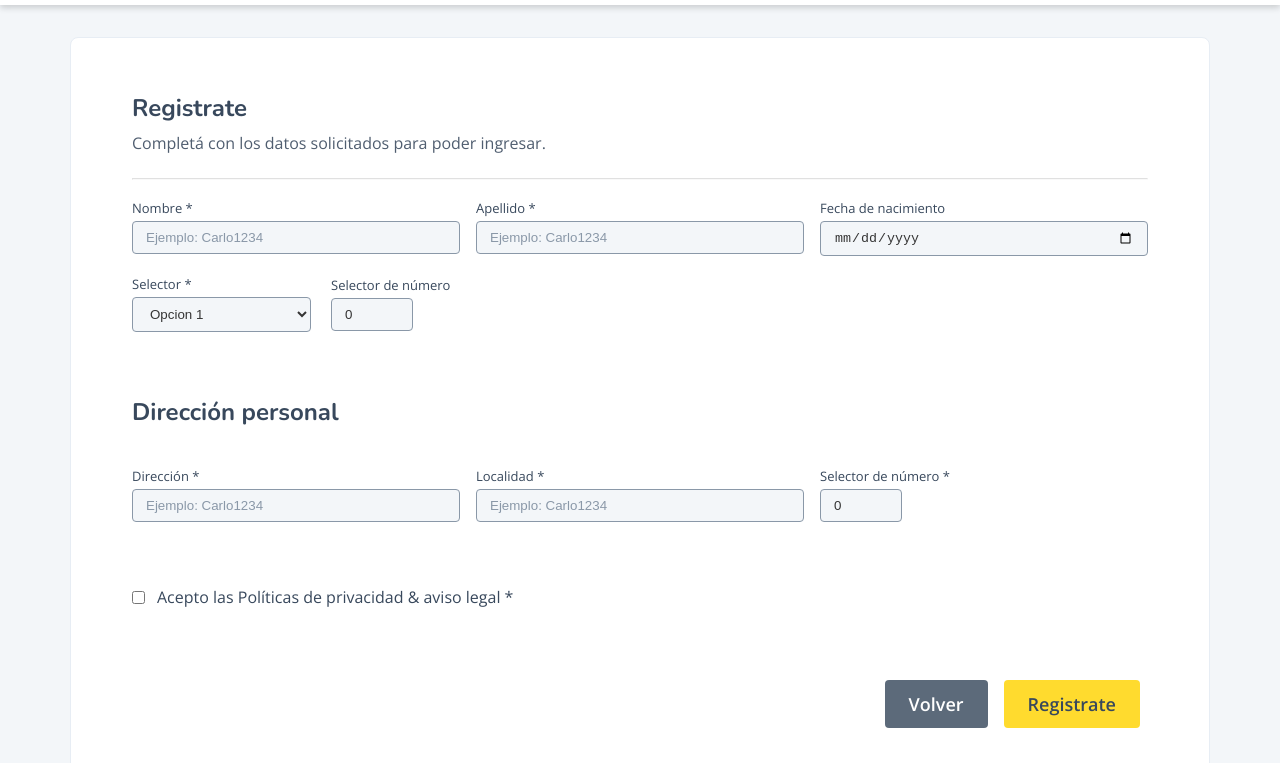
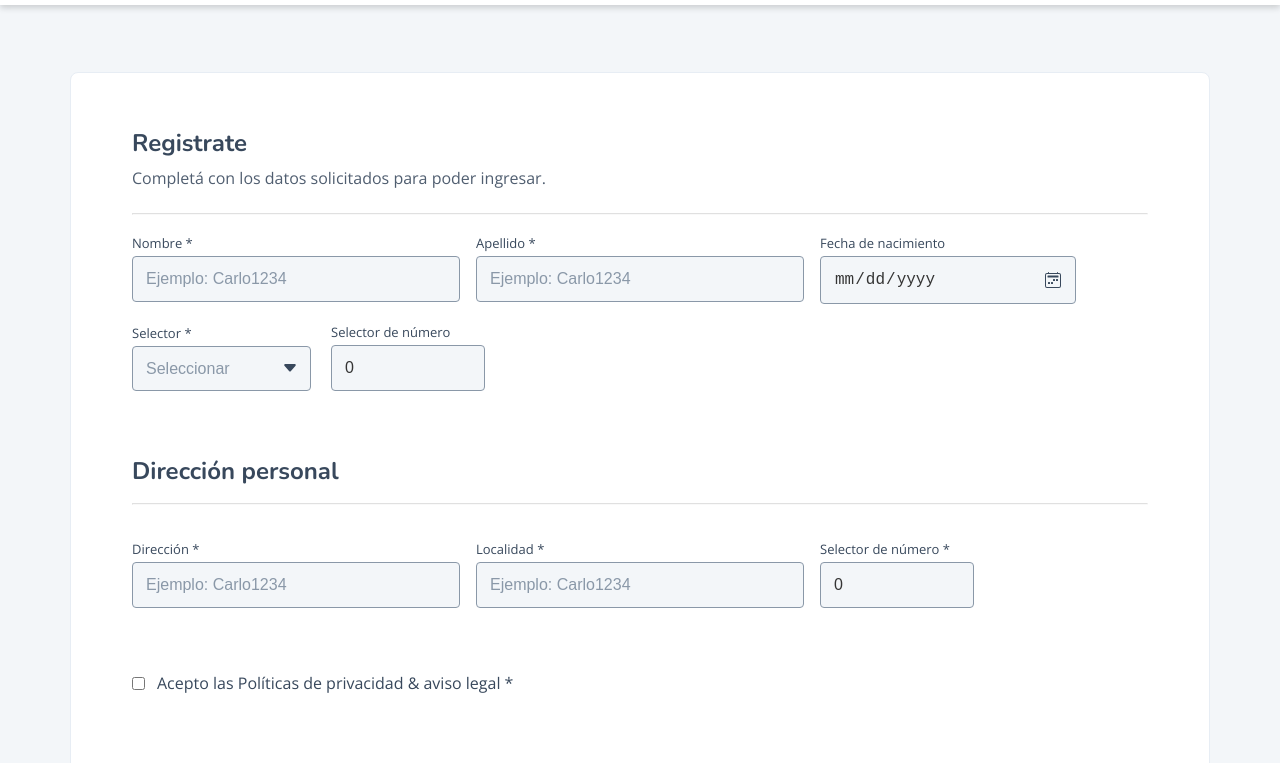
Before and after one commit to DamianLtz/challengeSSTES, a plain HTML site: page index.html in a window 1280 px wide. Shown: the part 72-835 px from the top of the page. Drawn offline with nearby package versions, Linux system fonts and the light colour scheme.

Commit message:
tercer commit | desafio finalizado

```diff
--- a/index.html
+++ b/index.html
@@ -1,5 +1,5 @@
 <!DOCTYPE html>
-<html lang="en">
+<html lang="es">
   <head>
     <meta charset="UTF-8" />
     <meta name="viewport" content="width=device-width, initial-scale=1.0" />
@@ -10,6 +10,7 @@
       rel="stylesheet"
     />
     <link rel="stylesheet" href="style/style.css" />
+    <meta name="description" content="Challenge de maquetado de SSTES" />
     <title>Form Challenge</title>
   </head>
   <body>
@@ -79,7 +80,7 @@
                   aria-labelledby="inputLastName"
                 />
               </div>
-              <div>
+              <div class="container__input">
                 <label for="inputBirthDate" class="form__label"
                   >Fecha de nacimiento</label
                 >
@@ -89,19 +90,22 @@
                   id="inputBirthDate"
                   aria-labelledby="inputBirthDate"
                 />
+                <span class="calendar__icon"><img src="assets/icons/calendar2-week.svg" alt=""></span>
               </div>
               <div class="form__container__selectors">
-                <div>
+                <div class="container__input">
                   <label for="selector" class="form__label"
                     >Selector<span aria-hidden="true"> *</span></label
                   >
                   <select name="selector" id="selector" class="form__input">
-                    <option value="opcion 1" selected spellcheck="true">
-                      Opcion 1
-                    </option>
+                    <option selected>Seleccionar</option>
+                    <option value="opcion 1">Opcion 1</option>
                     <option value="opcion 2">Opcion 2</option>
                     <option value="opcion 3">Opcion 3</option>
                   </select>
+                  <span class="chevron-down"
+                    ><img src="assets/icons/caret-down.svg" alt=""
+                  /></span>
                 </div>
                 <div>
                   <label for="inputNumber" class="form__label"
@@ -118,7 +122,8 @@
               </div>
             </div>
             <h2 class="form__title__direction">Dirección personal</h2>
-            <div class="grid__form">
+            <hr class="separator" />
+            <div class="grid__form separator__spacing">
               <div>
                 <label for="inputDirection" class="form__label"
                   >Dirección<span aria-hidden="true"> *</span></label
@@ -171,8 +176,10 @@
               />
             </div>
             <div class="form__buttons">
-              <button class="btn btn__return">Volver</button>
-              <button class="btn btn__register">Registrate</button>
+              <button class="btn btn__return" type="button">Volver</button>
+              <button class="btn btn__register" type="submit">
+                Registrate
+              </button>
             </div>
           </form>
         </fieldset>
--- a/scss/base/_globals.scss
+++ b/scss/base/_globals.scss
@@ -20,17 +20,17 @@ input {
   display: block;
 }
 
-select{
+select {
   display: block;
 }
 
-label{
+label {
   display: inline-block;
 }
 
 // img's responsive:
 
-.img-fluid{
+.img-fluid {
   max-width: 100%;
   height: auto;
 }
--- a/scss/components/_form.scss
+++ b/scss/components/_form.scss
@@ -1,17 +1,19 @@
 .section__form {
   @media screen and (min-width: 991px) {
     padding: 3.375rem 3.8125rem;
-    margin: 2rem auto 9.5rem auto;
+    margin: 4.1875rem auto 9.5rem auto;
   }
   background-color: $primary-white-color;
   margin: 2rem auto;
   padding: 0.75rem;
   border-radius: 0.5rem;
   border: 0.0625rem solid $border-primary-color;
+
   .separator {
     margin: 1rem 0;
     opacity: 0.3;
   }
+
   .main__title {
     font-family: $primary-font-family;
   }
@@ -28,13 +30,22 @@ form {
     grid-template-columns: repeat(auto-fit, minmax(316px, 1fr));
     gap: 1rem;
   }
+
+  .separator__spacing {
+    @media screen and (min-width: 991px) {
+      margin-top: 2rem;
+    }
+    margin-top: 1rem;
+  }
+
   .form__title__direction {
     font-family: $primary-font-family;
-    padding: 1rem 0;
+    padding-top: 2rem;
     @media screen and (min-width: 991px) {
-      padding: 4rem 0 2.25rem 0;
+      padding-top: 4rem;
     }
   }
+
   .form__container__selectors {
     @media screen and (min-width: 991px) {
       flex-direction: row;
@@ -53,10 +64,11 @@ form {
 
     .form__input {
       color: #353535;
-      padding: 0.5rem 0.8125rem;
+      padding: 0.8125rem;
       border-radius: 0.25rem;
       border: 0.0625rem solid $secondary-black-color;
       outline: none;
+      font-size: 1rem;
       &:focus-visible {
         border: 0.0625rem solid $secondary-black-color;
       }
@@ -64,32 +76,84 @@ form {
         color: $secondary-black-color;
       }
     }
-    input[type="text"],
-    input[type="date"] {
+
+    input[type="text"] {
       // width: calc(100% - 2rem);
       width: 100%;
     }
+
+    input[type="date"] {
+      @media screen and (min-width: 991px) {
+        max-width: 256px;
+      }
+      max-width: 100%;
+      width: 100%;
+    }
+
     select[name="selector"] {
+      color: $secondary-black-color;
       @media screen and (min-width: 991px) {
         width: 179px;
       }
-      // width: calc(100% - 2rem);
+      width: 100%;
+      :not(option[selected]) {
+        color: $primary-black-color;
+      }
+    }
+
+    input[type="number"] {
+      @media screen and (min-width: 991px) {
+        width: 154px;
+      }
       width: 100%;
     }
-    input[type="number"] {
-      @media screen and (min-width: 991px) {
-        width: 82px;
-      }
-      // width: calc(100% - 2rem);
-      width: 100%;
-    }
+
     input[type="text"],
     input[type="date"],
     input[type="number"],
     select[name="selector"] {
       background-color: $secondary-white-color;
     }
+
+    input[type="date"] {
+      &::-webkit-calendar-picker-indicator {
+        opacity: 0;
+      }
+    }
+
+    select[name="selector"] {
+      appearance: none;
+    }
+
+    .container__input {
+      position: relative;
+      .chevron-down {
+        position: absolute;
+        bottom: 10px;
+        right: 13px;
+        pointer-events: none;
+        img {
+          width: 16px;
+          height: 16px;
+        }
+      }
+
+      .calendar__icon {
+        position: absolute;
+        bottom: 11px;
+        right: 16px;
+        @media screen and (min-width: 991px) {
+          right: 87px;
+        }
+        pointer-events: none;
+        img {
+          width: 16px;
+          height: 16px;
+        }
+      }
+    }
   }
+
   .form__terms {
     display: flex;
     align-items: center;
@@ -109,11 +173,14 @@ form {
       accent-color: #0d6efd;
     }
   }
+
   .form__buttons {
     @media screen and (min-width: 576px) {
       justify-content: flex-end;
+      flex-direction: row;
     }
     display: flex;
+    flex-direction: column;
     align-items: center;
     justify-content: center;
     .btn {
@@ -125,11 +192,17 @@ form {
       font-size: 1.125rem;
       font-weight: 600;
       font-family: $secondary-font-family;
+      width: 100%;
+      @media screen and (min-width: 991px) {
+        width: fit-content;
+      }
     }
+
     .btn__return {
       background-color: $button-return-color;
       color: $primary-white-color;
     }
+
     .btn__register {
       background-color: $button-success-color;
       color: $secondary-blue-color;
--- a/scss/layout/_footer.scss
+++ b/scss/layout/_footer.scss
@@ -17,6 +17,7 @@
         justify-content: space-evenly;
         flex-wrap: wrap;
         gap: 3rem;
+        padding-top: 2rem;
         li {
           a {
             .social__media__icon {
@@ -31,6 +32,7 @@
         flex-direction: column;
         align-items: center;
         gap: 1.25rem;
+        padding-top: 1.5rem;
         li {
           a {
             color: $primary-white-color;
--- a/scss/layout/_navbar.scss
+++ b/scss/layout/_navbar.scss
@@ -5,7 +5,9 @@
     padding: 1.5rem 0 1rem 0;
   }
   box-shadow: 0px 3px 6px #00000029;
+
   .container {
+    padding: 0;
     .navbar__container {
       display: flex;
       justify-content: space-between;
@@ -16,12 +18,14 @@
           height: auto;
         }
       }
+
       .navbar__menu {
         svg {
           width: 2rem;
           height: auto;
         }
       }
+
       .navbar__menu {
         position: relative;
         .navbar__menu__options {
@@ -60,6 +64,7 @@
             }
           }
         }
+
         .menu-visible {
           display: block;
           visibility: visible;
```
Also changed, not shown: assets/icons/calendar2-week.svg (added), assets/icons/caret-down.svg (added), assets/icons/chevron-down.svg (added), style/style.css, 1 other file.
